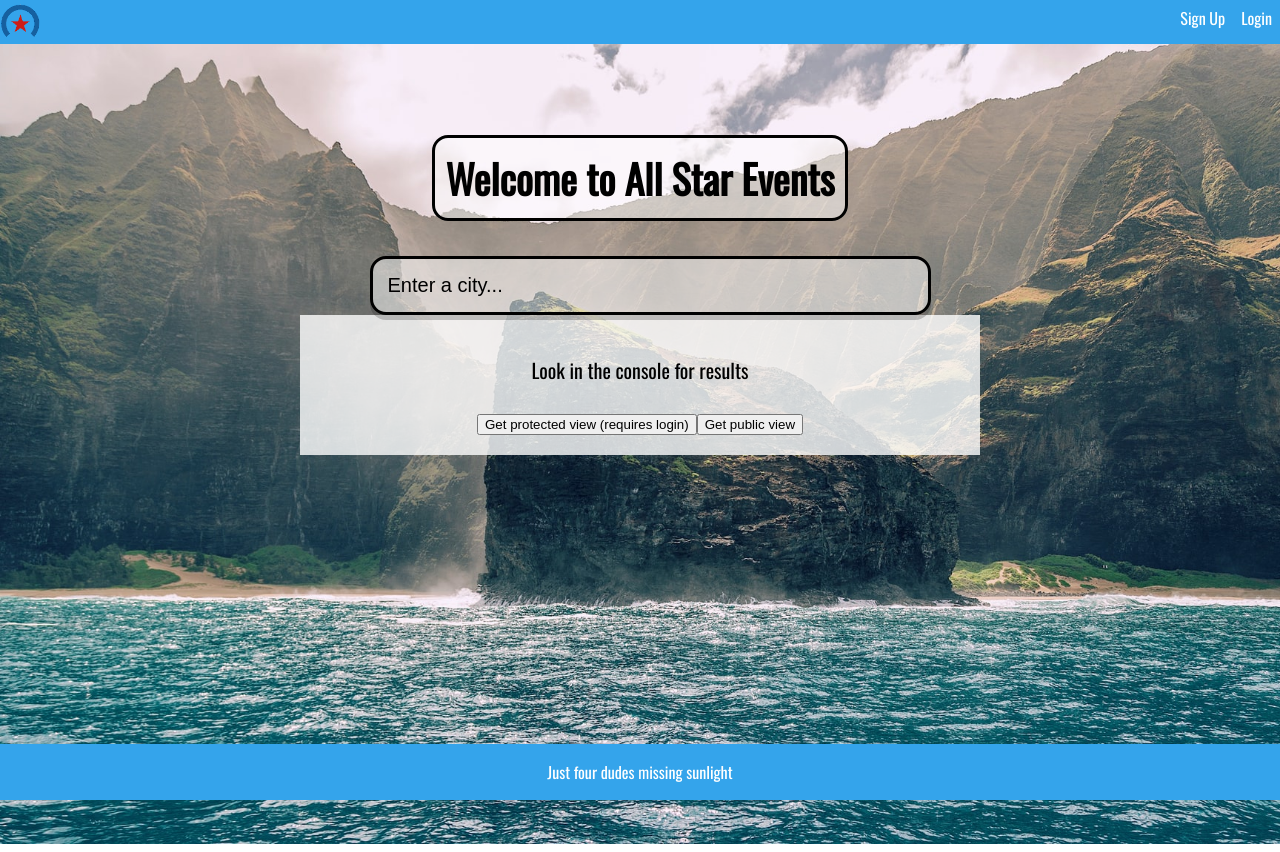
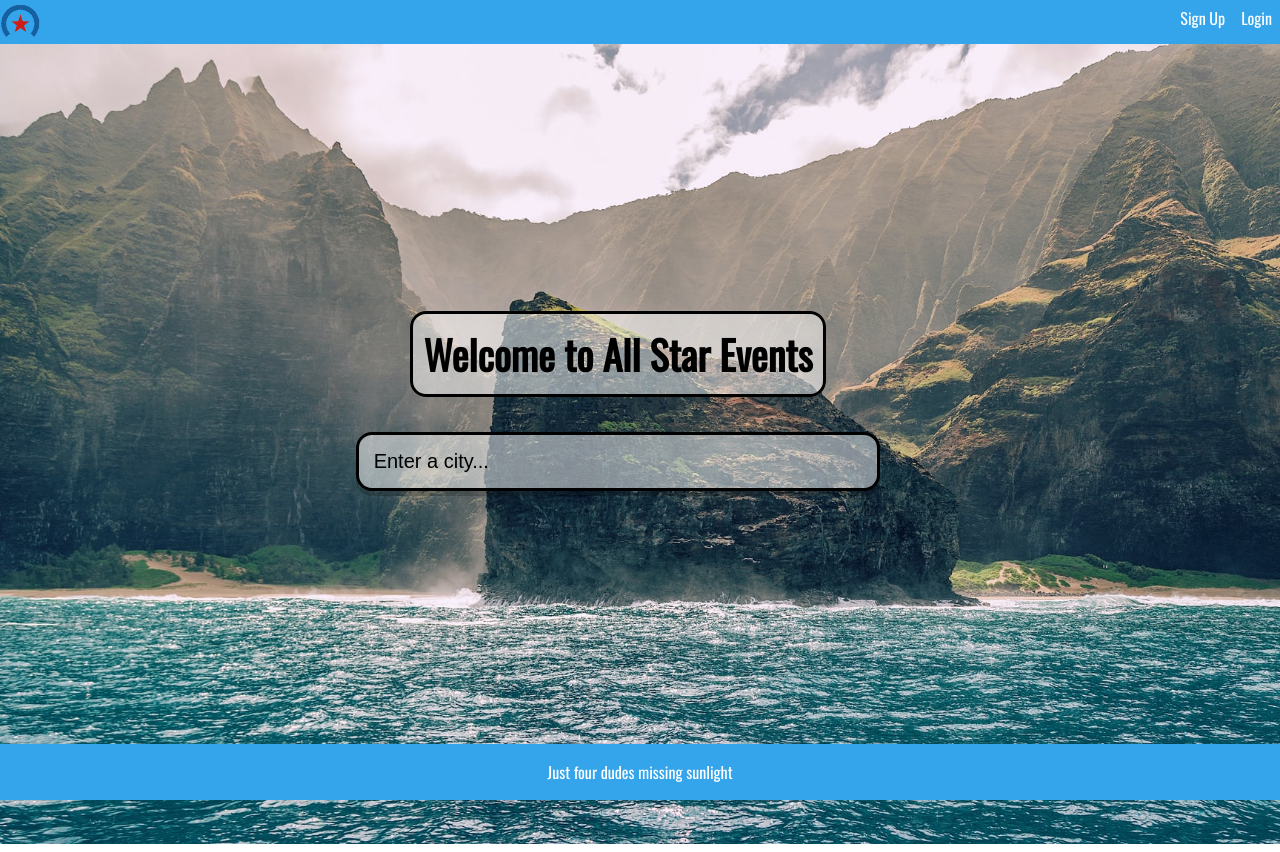
Before and after one commit to Jonathan-Sandifer/All-Star-Events, a React (Create React App) app in the folder ghi/: page / in a window 1280 px wide. Built offline with nearby package versions, Linux system fonts and the light colour scheme; no server answers.

Commit message:
Mainpage fixes

```diff
--- a/ghi/src/components/Search.js
+++ b/ghi/src/components/Search.js
@@ -20,11 +20,6 @@ const SearchBar = () => (
 
             </div>
         </form>
-        <div style={{backgroundColor: 'rgba(255, 255, 255, .8)', padding: '1em'}}>
-            <p>Look in the console for results</p>
-            <button onClick={getProtectedView}>Get protected view (requires login)</button>
-            <button onClick={getPublicView}>Get public view</button>
-        </div>
     </>
 );
 
--- a/ghi/src/index.css
+++ b/ghi/src/index.css
@@ -263,8 +263,8 @@ li {
     text-align: center;
     color: black;
     font-size: 20px;
-    margin-top: 80px;
-    margin-left: 300px;
+    margin-top: 20%;
+    margin-left: 20%;
     margin-right: 300px;
   }
 
@@ -287,7 +287,7 @@ li {
 }
 
 .search-box {
-  width: 700px;
+  width: 90%;
   /* margin: 0 0 75px; */
   margin-left: auto;
   margin-right: auto;
```
